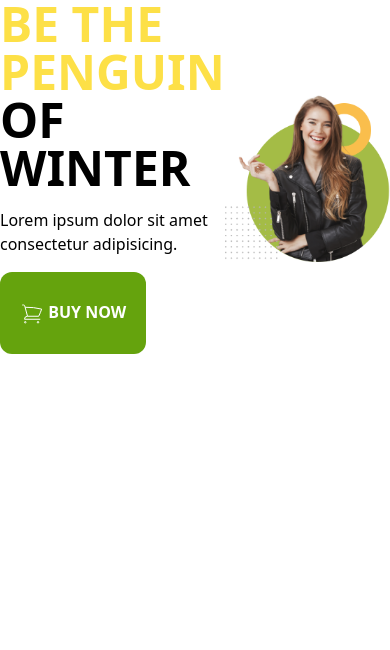
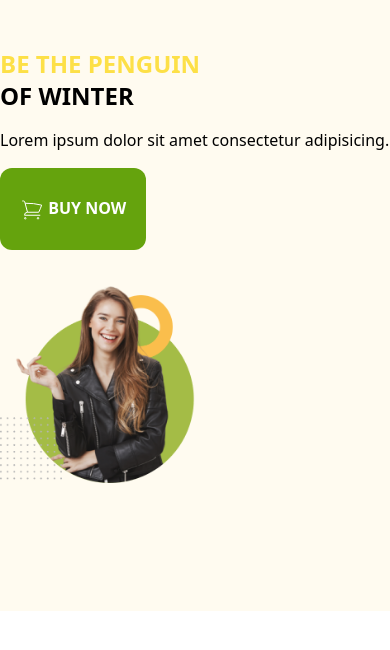
Before and after one commit to Sihab-10/penguine-fashion-with-tailwind, a plain HTML site: page index.html in a window 390 px wide. Drawn offline with nearby package versions, Linux system fonts and the light colour scheme.

Commit message:
responsive added in header section

```diff
--- a/index.html
+++ b/index.html
@@ -13,6 +13,7 @@
           extend: {
             colors: {
               clifford: "#da373d",
+              penguine: " #FFFBF0",
             },
           },
         },
@@ -20,10 +21,10 @@
     </script>
   </head>
   <body>
-    <header>
-      <section class="container mx-auto flex items-center justify-around">
+    <header class="bg-penguine pb-32 pt-12">
+      <section class="container mx-auto sm:flex items-center justify-around">
         <div class="space-y-4">
-          <h1 class="text-5xl uppercase font-bold">
+          <h1 class="text-2xl sm:text-5xl uppercase font-bold">
             <span class="text-yellow-300">Be the Penguin</span>
             <br />
             <span>of winter</span>
@@ -50,8 +51,8 @@
             Buy Now
           </button>
         </div>
-        <div>
-          <img src="images/model.png" alt="" />
+        <div class="pt-8 sm:pt-0">
+          <img class="w-1/2 sm:w-full" src="images/model.png" alt="" />
         </div>
       </section>
     </header>
```
